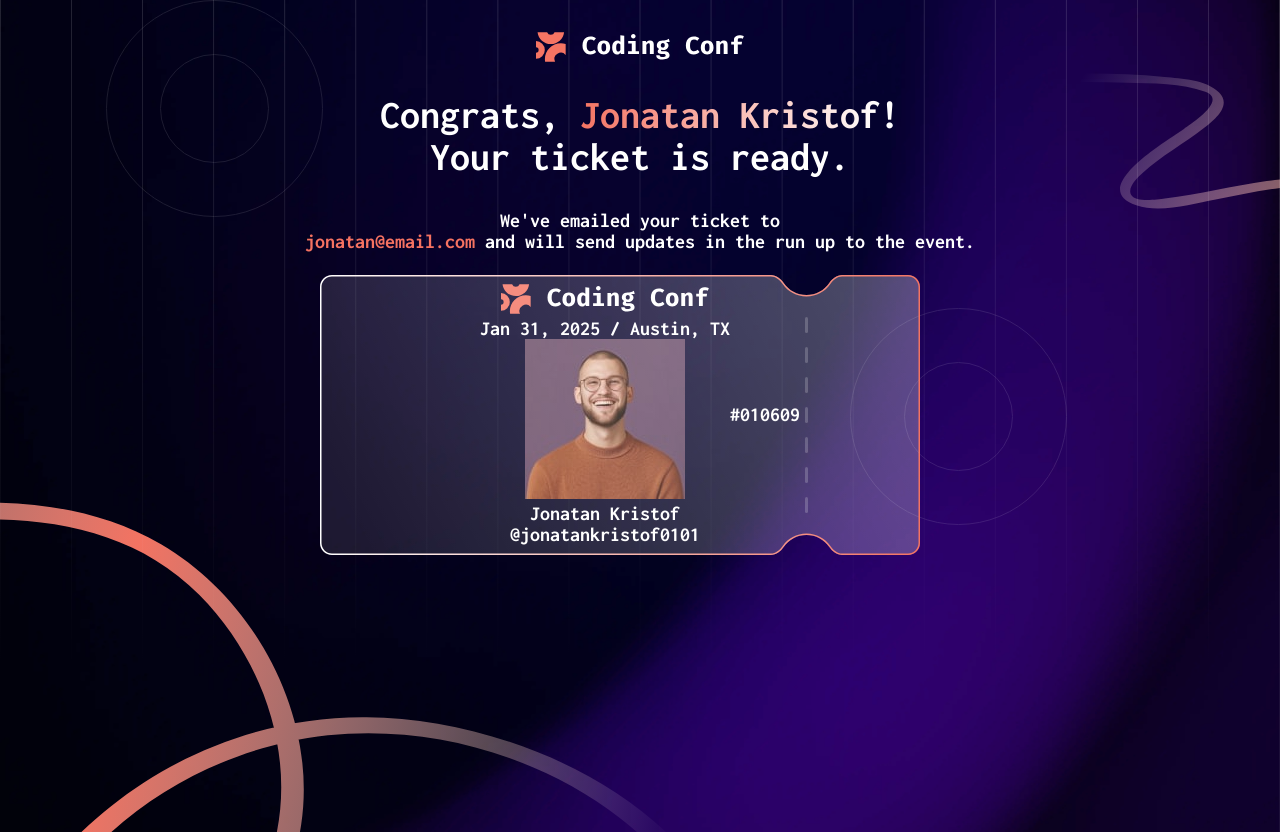
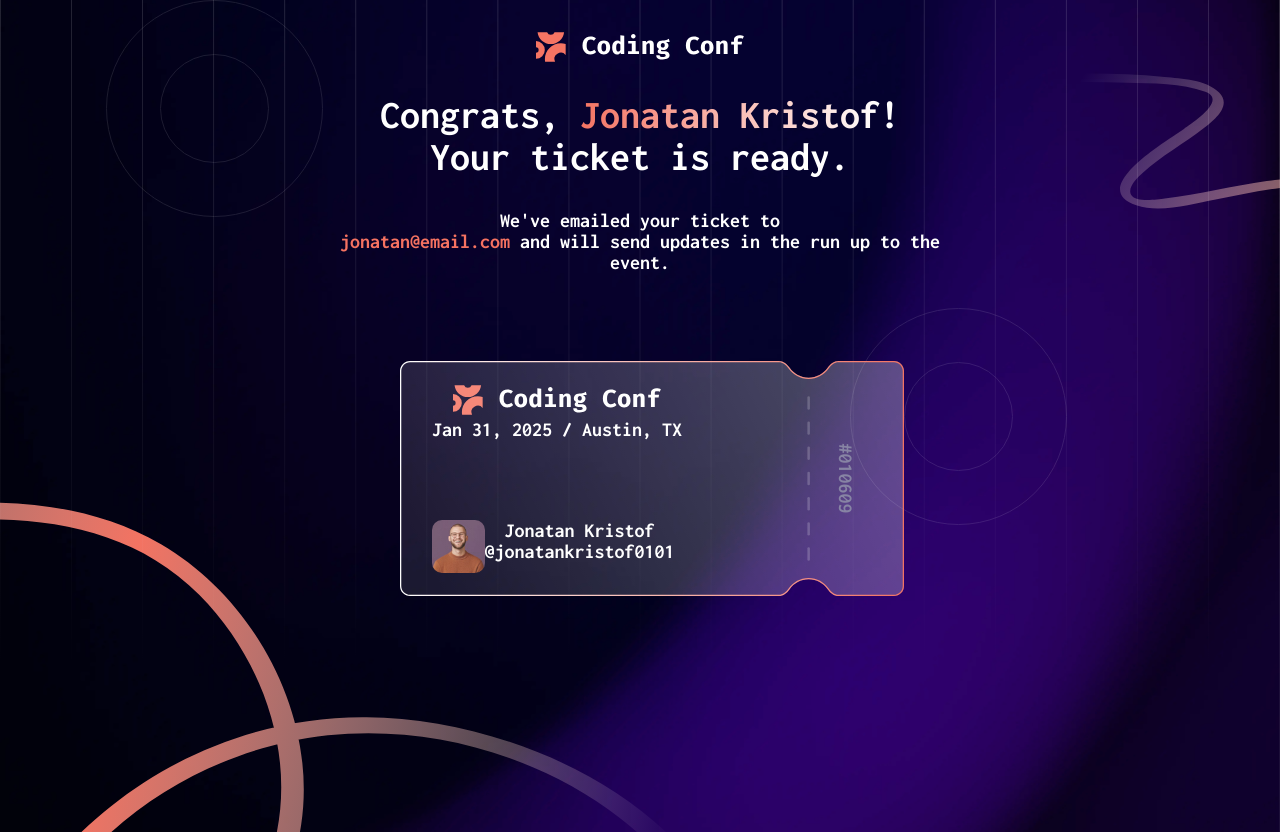
Before and after one commit to REAPERali00/Frontend-Mentor, a React (Vite) app in the folder conference-ticket/: page / in a window 1280 px wide. Built offline with nearby package versions, Linux system fonts and the light colour scheme.

Commit message:
ticket size fixed

```diff
--- a/conference-ticket/src/pages/Ticket/Ticket.css
+++ b/conference-ticket/src/pages/Ticket/Ticket.css
@@ -1,8 +1,10 @@
 .ticket {
-  /* margin: 10rem; */
   gap: 2rem;
   text-align: center;
+  max-width: 50%;
+  margin: 0 auto;
 }
+
 .orange-txt {
   color: var(--Orange-500);
 }
@@ -18,12 +20,37 @@
   display: flex;
   justify-content: space-between;
   align-items: center;
-  max-width: 600px;
-  width: 100%:
+  margin-top: 5rem;
+  width: 30rem;
 }
 
 .ticket-bg {
   position: absolute;
-  /* top: 50%; */
-  left: -50%;
+  width: 105%;
 }
+
+.ticket-info {
+  align-items: flex-start;
+  gap: 3rem;
+}
+
+.ticket-left {
+  gap: 1rem;
+  align-items: flex-start;
+  justify-content: space-between;
+  padding-left: 2rem;
+}
+
+.usr-info {
+  margin-top: 4rem;
+}
+
+.usr-info img {
+  width: 15%;
+  border-radius: 10px;
+}
+
+.ticket-code {
+  transform: rotate(90deg);
+  color: var(--Neutral-500);
+}
--- a/conference-ticket/src/pages/Ticket/Ticket.tsx
+++ b/conference-ticket/src/pages/Ticket/Ticket.tsx
@@ -11,8 +11,8 @@ function Ticket() {
   return (
     <div className="ticket flex-col flex-center">
       <h1 className="ticket-head">
-        Congrats, <span className="highlight">{name}</span>!<br /> Your ticket
-        is ready.
+        Congrats, <span className="highlight">{name}</span>! Your ticket is
+        ready.
       </h1>
       <p>
         We've emailed your ticket to <br />
@@ -21,16 +21,18 @@ function Ticket() {
       </p>
       <div className="ticket-main">
         <img src={ticket_svg} alt="ticket background" className="ticket-bg" />
-        <div className="ticket-left">
+        <div className="ticket-left flex-col">
           <div className="ticket-event">
             <img src={logo} alt="logo" />
             <p>Jan 31, 2025 / Austin, TX</p>
           </div>
 
-          <div className="usr-info">
+          <div className="usr-info flex">
             <img src={avatar} alt="avatar" />
-            <p>{name}</p>
-            <p>{gitId}</p>
+            <div>
+              <p>{name}</p>
+              <p>{gitId}</p>
+            </div>
           </div>
         </div>
         <div className="ticket-right">
```
Also changed, not shown: 1 other file (tests, documents, lock files or other folders).
